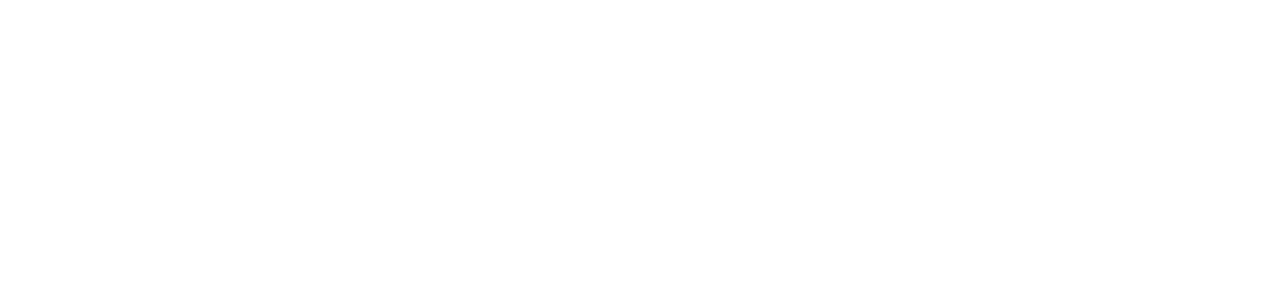
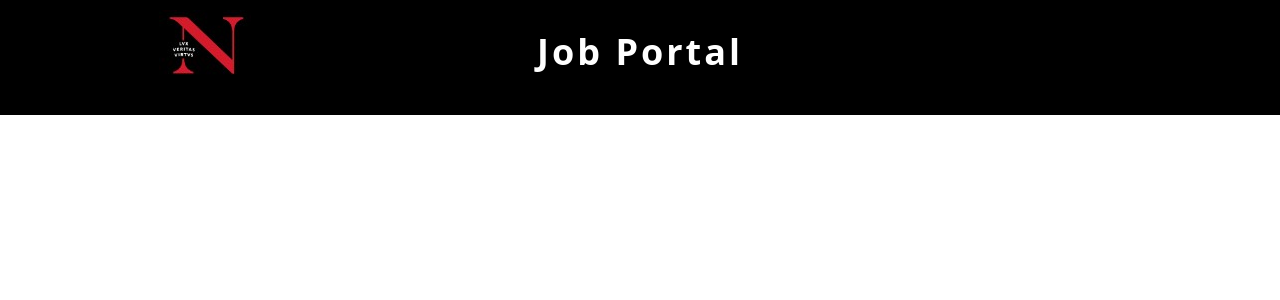
Before and after one commit to balaji2417/job-app, a React (Create React App) app in the folder client/: page /home in a window 1280 px wide. Before the commit this address had no page. Shown: the top 300 px of the page. Built offline with nearby package versions, Linux system fonts and the light colour scheme.

Commit message:
Register Fully Done

```diff
--- /dev/null
+++ b/client/src/client/Home.js
@@ -0,0 +1,31 @@
+import '../App.css';
+import neu from '../images/northeastern.jpg';
+import jobImage from '../images/jobapp.jpg';
+import RadioButtons from './RadioButtons';
+import React ,{useState} from 'react';
+import { useNavigate } from 'react-router-dom';
+import { Link } from 'react-router-dom';
+
+export default function Home () {
+
+  return (
+      <div>
+<div class="container-fluid" id="top-bar" >
+    <div class="row">
+      <div class="col-sm text-center">
+        <img src={neu} alt="Husky Logo"/>
+      </div>
+      <div class="col-sm text-center">
+        <h1 class="Name">Job Portal</h1>
+      </div>
+      <div class="col-sm">
+
+      </div>
+    </div>
+  </div>
+
+
+      </div>
+
+  );
+}
--- a/client/src/index.js
+++ b/client/src/index.js
@@ -7,6 +7,7 @@
 
 import { BrowserRouter, Route, Routes } from 'react-router-dom';
 import Login from './client/Login';
+import Home from './client/Home';
 
 // Create a root element to render the app
 const root = ReactDOM.createRoot(document.getElementById('root'));
@@ -18,6 +19,7 @@
       <Routes>
         <Route path="/" element={<App />} />
         <Route path="login" element={<Login />} />
+        <Route path="home" element={<Home />} />
       </Routes>
     </BrowserRouter>
 
```
Also changed, not shown: 1 other file (tests, documents, lock files or other folders).
